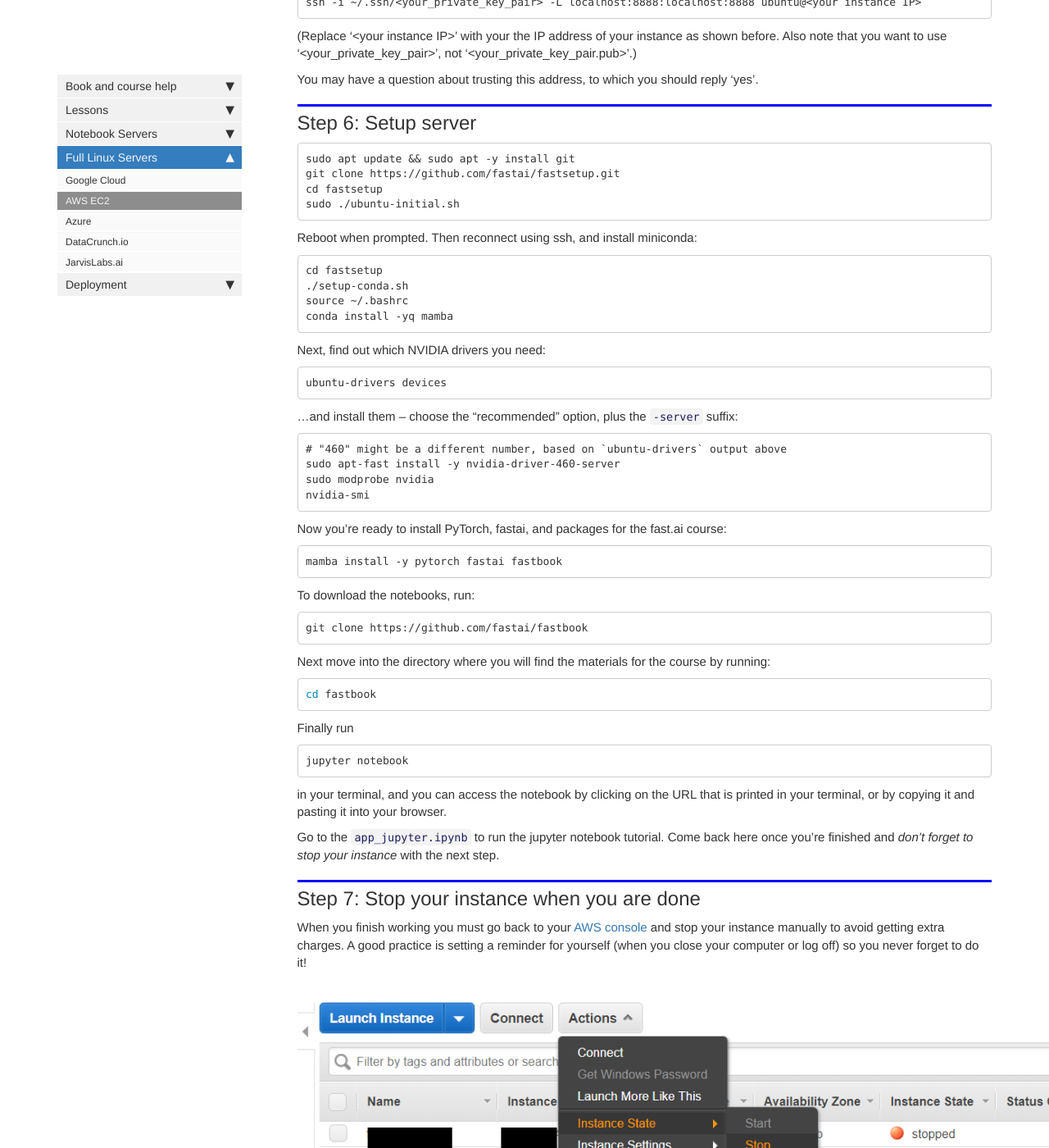
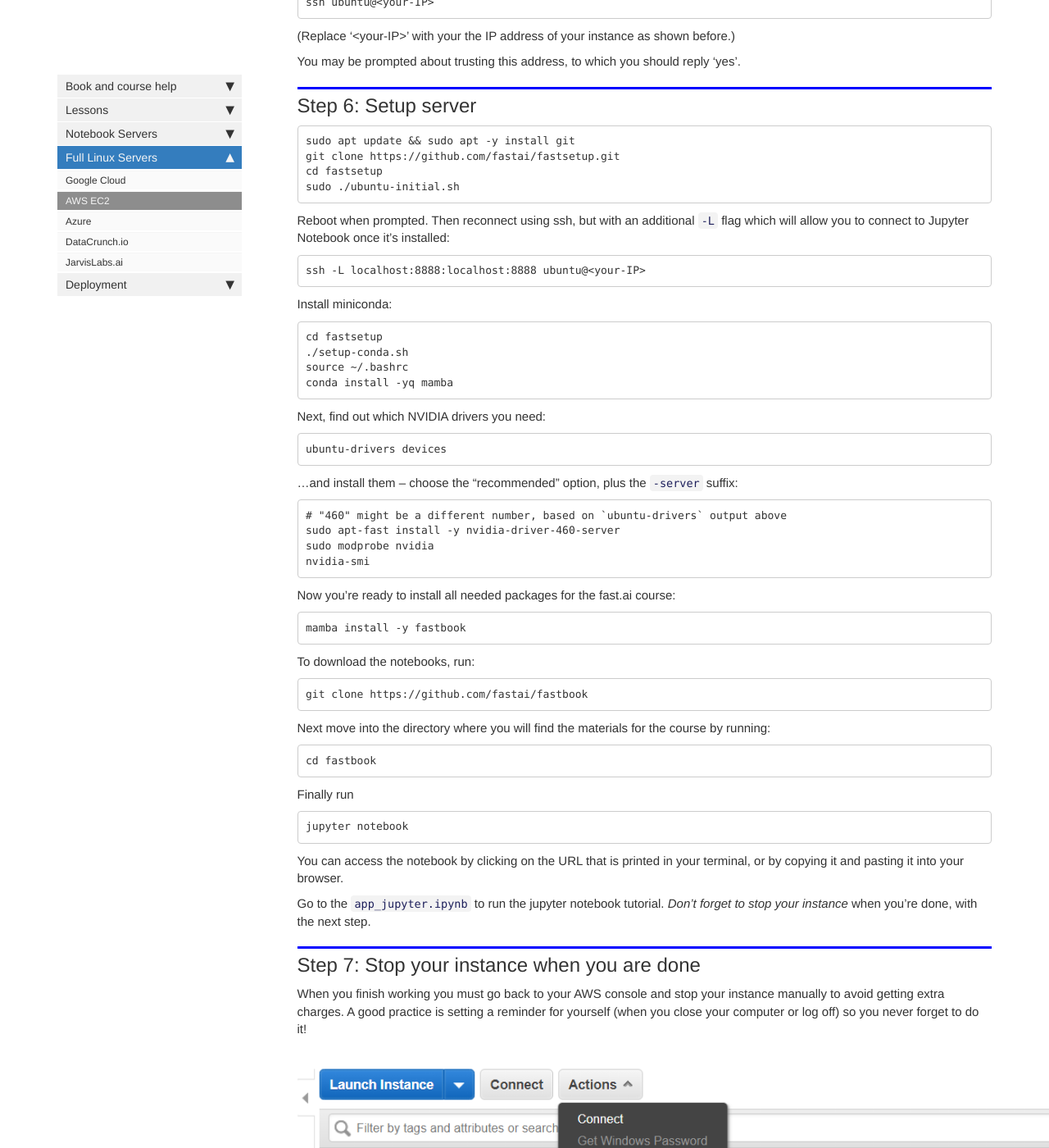
Before and after one commit to fastai/course20, a Jekyll site: the page built from docs/start_aws.md, in a window 1280 px wide and 1400 px high, scrolled down 6012 px. Shown: the whole window at 82% size. Built offline with Jekyll 4.4.1, drawn with Linux system fonts in a browser that asks for light colours; nearby versions of some CDN libraries; comment, search, counter and statistics services are not loaded; some of the changed text lies outside the part shown.

Commit message:
Update start_aws.md

````diff
--- a/docs/start_aws.md
+++ b/docs/start_aws.md
@@ -95,14 +95,11 @@
 
 It's time to connect! Open your command line [terminal](/terminal_tutorial_) and type the following command:
 
-```
-ssh -i ~/.ssh/<your_private_key_pair> -L localhost:8888:localhost:8888 ubuntu@<your instance IP>
-```
+    ssh ubuntu@<your-IP>
 
-(Replace '\<your instance IP\>' with your the IP address of your instance as shown before.
-Also note that you want to use '\<your_private_key_pair\>', not '\<your_private_key_pair.pub\>'.)
+(Replace '\<your-IP\>' with your the IP address of your instance as shown before.)
 
-You may have a question about trusting this address, to which you should reply 'yes'.
+You may be prompted about trusting this address, to which you should reply 'yes'.
 
 ## Step 6: Setup server
 
@@ -113,7 +110,11 @@
 sudo ./ubuntu-initial.sh
 ```
 
-Reboot when prompted. Then reconnect using ssh, and install miniconda:
+Reboot when prompted. Then reconnect using ssh, but with an additional `-L` flag which will allow you to connect to Jupyter Notebook once it's installed:
+
+    ssh -L localhost:8888:localhost:8888 ubuntu@<your-IP>
+
+Install miniconda:
 
 ```
 cd fastsetup
@@ -124,9 +125,7 @@
 
 Next, find out which NVIDIA drivers you need:
 
-```
-ubuntu-drivers devices
-```
+    ubuntu-drivers devices
 
 ...and install them -- choose the "recommended" option, plus the `-server` suffix:
 
@@ -137,38 +136,32 @@
 nvidia-smi
 ```
 
-Now you're ready to install PyTorch, fastai, and packages for the fast.ai course:
+Now you're ready to install all needed packages for the fast.ai course:
 
 ```
-mamba install -y pytorch fastai fastbook
+mamba install -y fastbook
 ```
 
 To download the notebooks, run:
 
-``` bash
-git clone https://github.com/fastai/fastbook
-```
+    git clone https://github.com/fastai/fastbook
 
 Next move into the directory where you will find the materials for the course by running:
 
-``` bash
-cd fastbook
-```
+    cd fastbook
 
 Finally run
-```
-jupyter notebook
-```
-in your terminal, and you can access the notebook by clicking on the URL that is printed in your terminal, or by copying it and pasting it into your browser.
 
-Go to the `app_jupyter.ipynb` to run the jupyter notebook tutorial. Come back here once you're finished and *don't forget to stop your instance* with the next step.
+    jupyter notebook
+
+You can access the notebook by clicking on the URL that is printed in your terminal, or by copying it and pasting it into your browser.
+
+Go to the `app_jupyter.ipynb` to run the jupyter notebook tutorial. *Don't forget to stop your instance* when you're done, with the next step.
 
 ## Step 7: Stop your instance when you are done
 
-When you finish working you must go back to your [AWS console](https://us-west-2.console.aws.amazon.com/ec2) and stop your instance manually to avoid getting extra charges. A good practice is setting a reminder for yourself (when you close your computer or log off) so you never forget to do it!
+When you finish working you must go back to your AWS console and stop your instance manually to avoid getting extra charges. A good practice is setting a reminder for yourself (when you close your computer or log off) so you never forget to do it!
 
 <img alt="stop" src="/images/aws/stop.png" class="screenshot">
 
-Note that you should press *Stop*, not *Terminate*. If you press *Terminate* it will remove your instance entirely and you will lose your work. Or you can directly stop your server from the terminal, by typing:
-
-    sudo halt
+Note that you should press *Stop*, not *Terminate*. If you press *Terminate* it will remove your instance entirely and you will lose your work.
````
